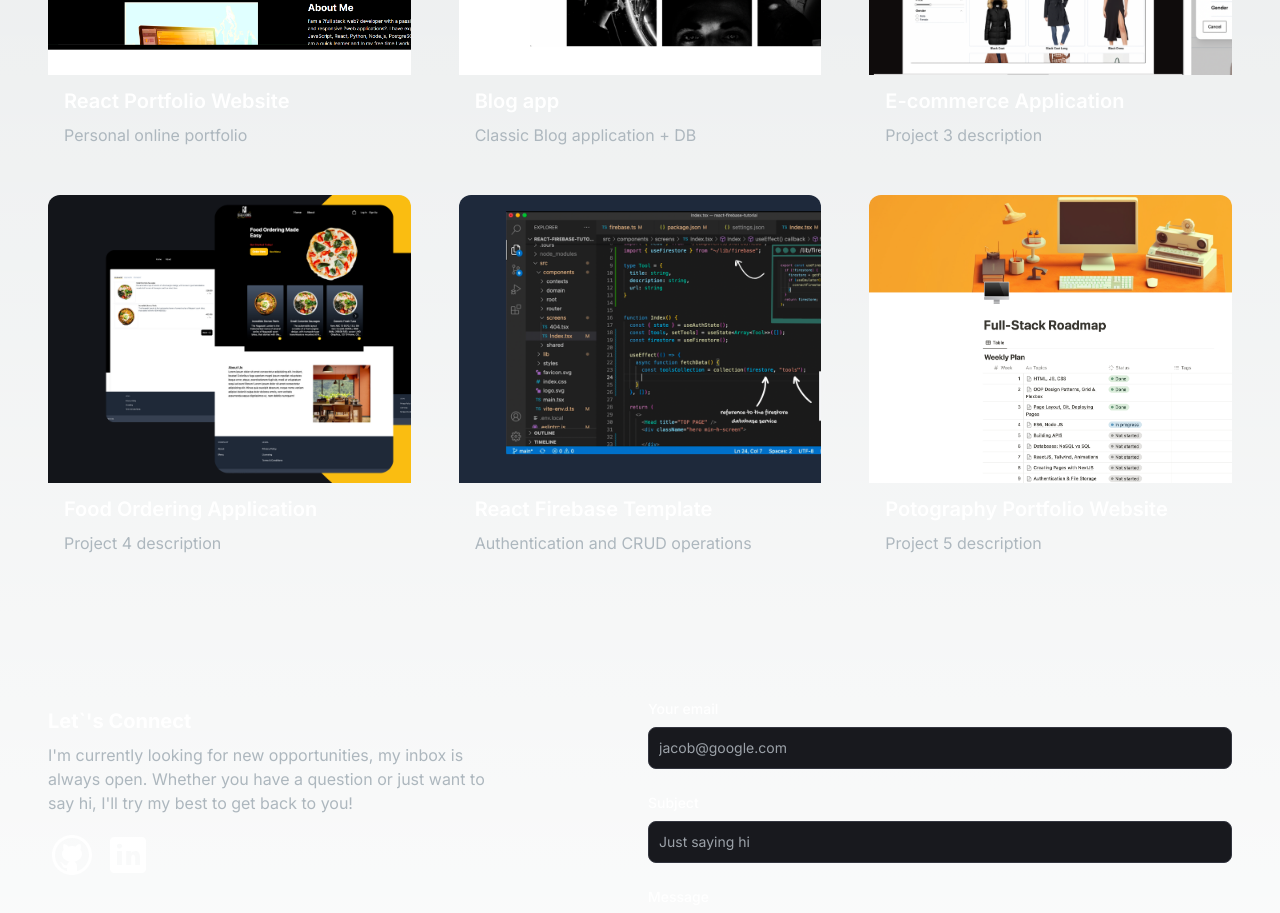
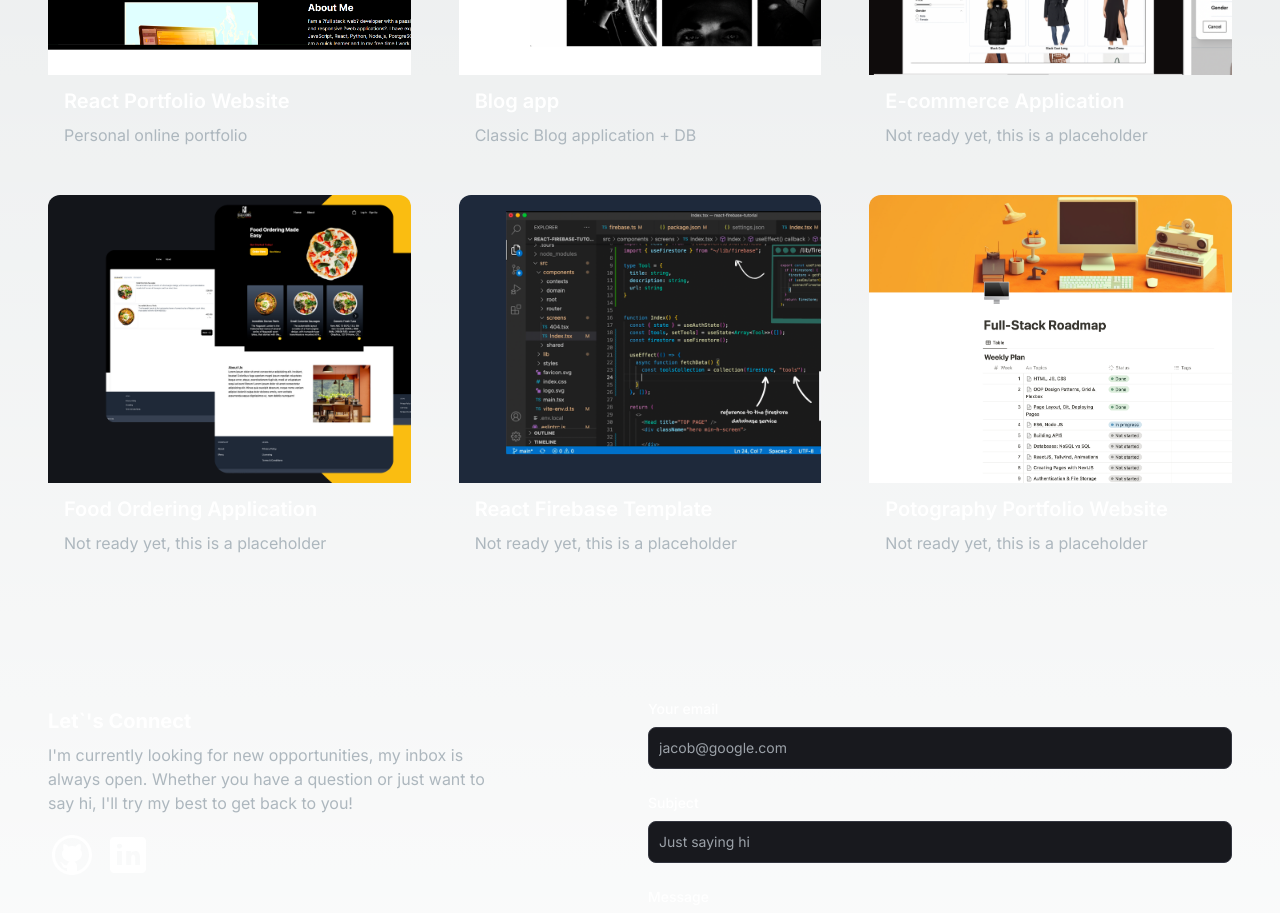
Before and after one commit to Desko95/portfolio-website, a Next.js app: page / in a window 1280 px wide. Shown: the part 1880-2793 px from the top of the page. Built offline with nearby package versions, Linux system fonts and the light colour scheme.

Commit message:
Not ready yet, this is a placeholder on projectss

```diff
--- a/app/components/ProjectsSection.jsx
+++ b/app/components/ProjectsSection.jsx
@@ -17,7 +17,7 @@ const projectsData = [
   {
     id: 2,
     title: "Blog app",
-    description: "Classic Blog application + DB",
+    description: "Classic Blog application + DB ",
     image: "/images/projects/2.png",
     tag: ["All", "Web"],
     gitUrl: "https://github.com/Desko95/blog-app",
@@ -26,7 +26,7 @@ const projectsData = [
   {
     id: 3,
     title: "E-commerce Application",
-    description: "Project 3 description",
+    description: "Not ready yet, this is a placeholder",
     image: "/images/projects/3.png",
     tag: ["All", "Web"],
     gitUrl: "/",
@@ -35,7 +35,7 @@ const projectsData = [
   {
     id: 4,
     title: "Food Ordering Application",
-    description: "Project 4 description",
+    description: "Not ready yet, this is a placeholder",
     image: "/images/projects/4.png",
     tag: ["All", "Mobile"],
     gitUrl: "/",
@@ -44,7 +44,7 @@ const projectsData = [
   {
     id: 5,
     title: "React Firebase Template",
-    description: "Authentication and CRUD operations",
+    description: "Not ready yet, this is a placeholder",
     image: "/images/projects/5.png",
     tag: ["All", "Web"],
     gitUrl: "/",
@@ -53,7 +53,7 @@ const projectsData = [
   {
     id: 6,
     title: "Potography Portfolio Website",
-    description: "Project 5 description",
+    description: "Not ready yet, this is a placeholder",
     image: "/images/projects/6.png",
     tag: ["All", "Web"],
     gitUrl: "/",
```
